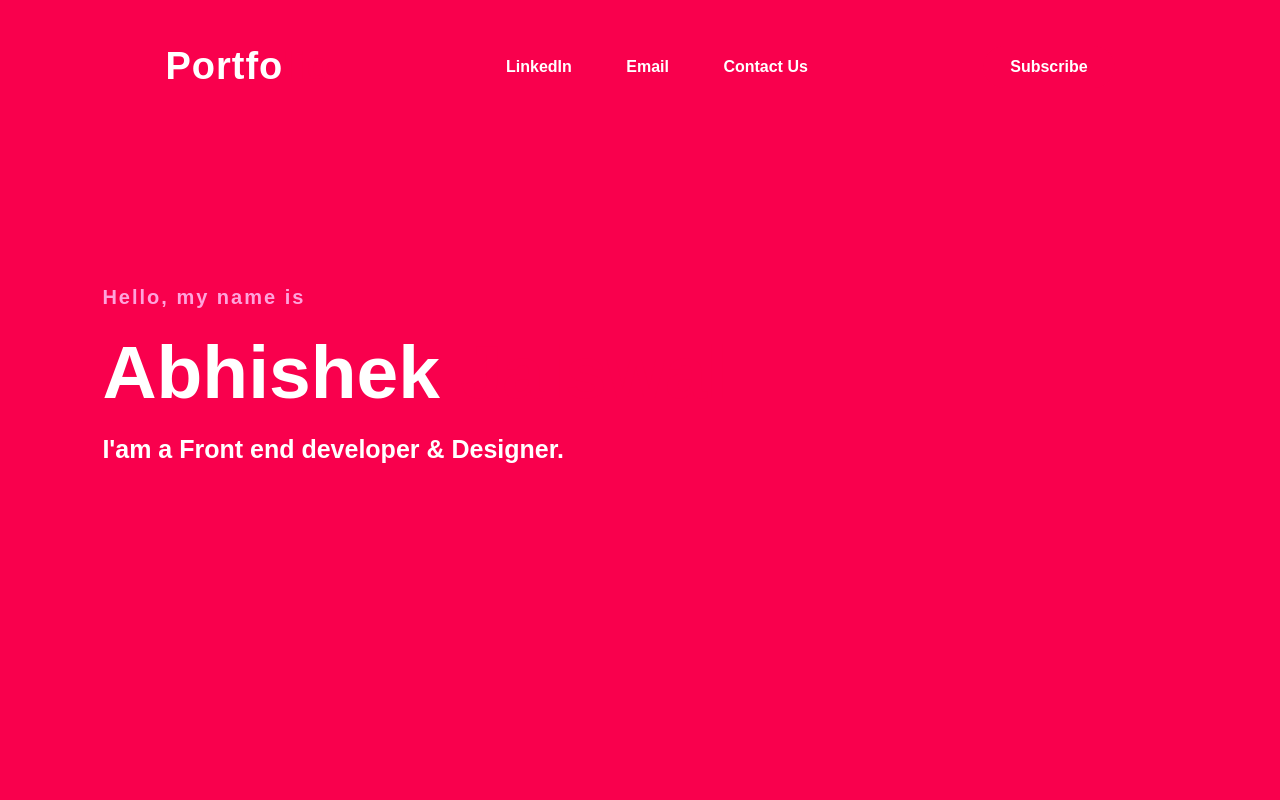
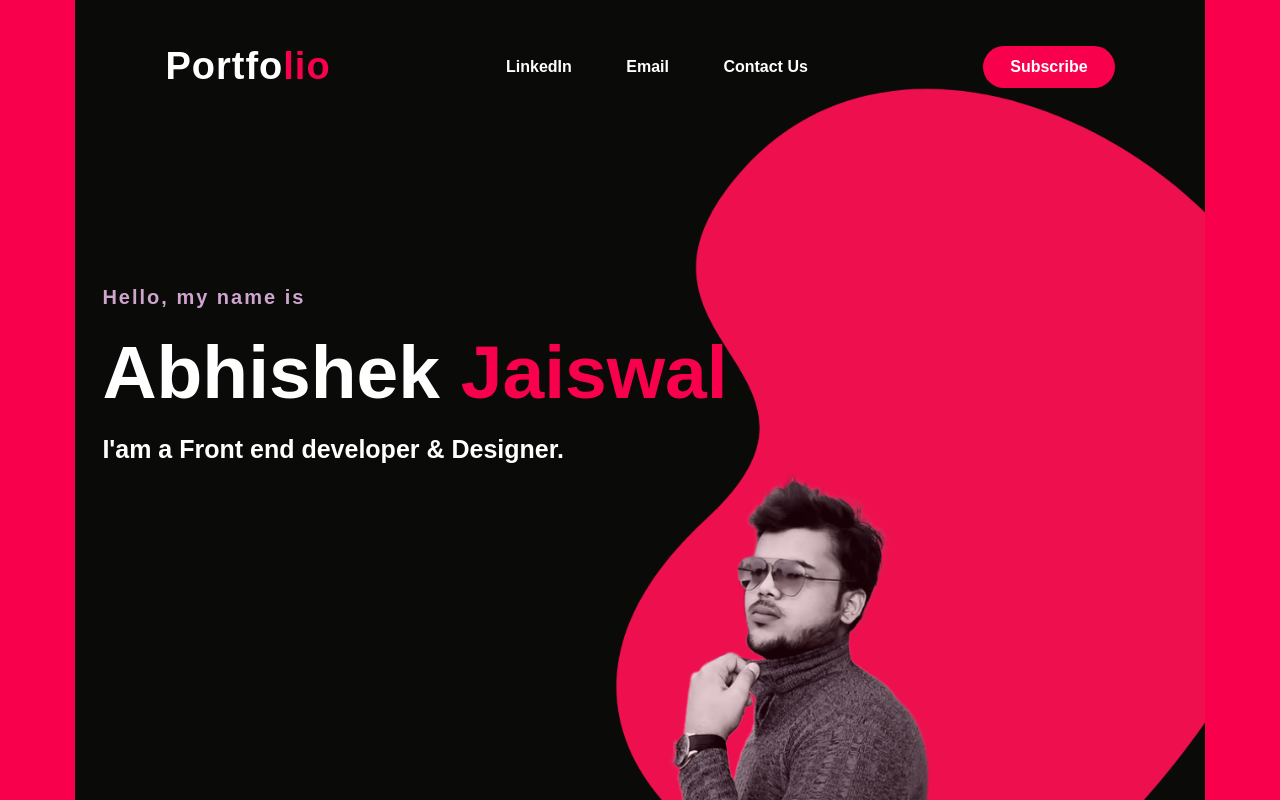
Before and after one commit to Codewiththinkabhi/think-abhi-portfolio.github.io, a plain HTML site: page index.html in a window 1280 px wide. Shown: the top 800 px of the page. Drawn offline with Linux system fonts and the light colour scheme.

Commit message:
Update style.css

```diff
--- a/style.css
+++ b/style.css
@@ -7,7 +7,7 @@
 .hero{
 	height: 100vh;
 	width: 100%;
-	background-image: url(..bgg.png);
+	background-image: url("bgg.png");
 	background-size: cover;
 	background-position: center;
 }
```
